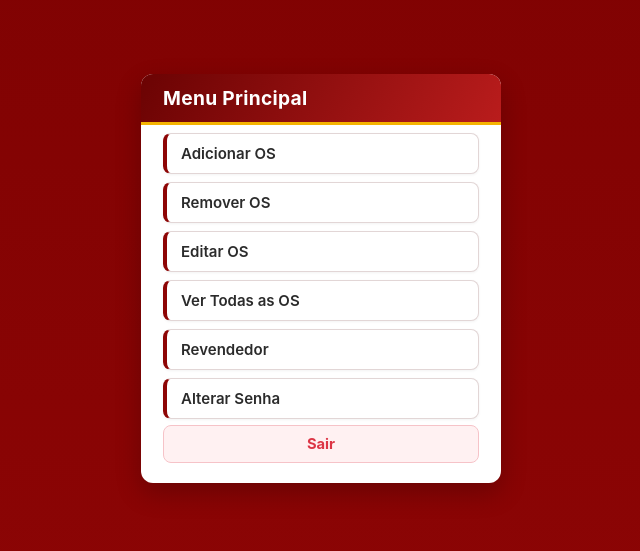
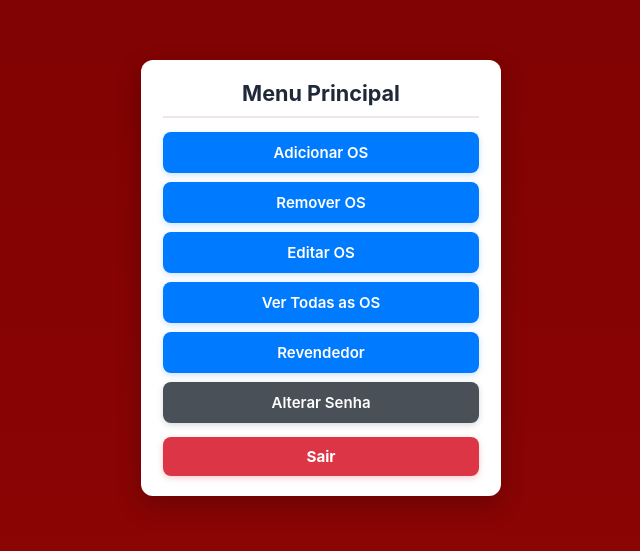
Before and after one commit to shark369/gerenciador_os, a website: page views/menu.html in a window 1280 px wide. Shown: the part 117-668 px from the top of the page, without its empty margins (319-959 px from the left). Drawn offline with Linux system fonts and the light colour scheme; files that its build step writes are made by us from their sources; sample sign-in values are in the browser's storage; files whose address does not match are found by name.

Commit message:
fix: Corrige menus com botoes solidos de texto branco e normaliza lista de produtos e cores em Ver OS

```diff
--- a/public/css/style.css
+++ b/public/css/style.css
@@ -287,7 +287,7 @@ body > .container:nth-child(2) { /* Target the second container in view_os.html
     margin-bottom: 15px;
 }
 
-.client-group ul, #osList ul { /* Apply to both grouped lists and the remove list */
+.client-group > ul, #osList > ul { /* Apply only to the direct OS cards grid */
     list-style: none;
     padding: 0;
     display: grid; /* Enable grid layout */
@@ -295,7 +295,7 @@ body > .container:nth-child(2) { /* Target the second container in view_os.html
     gap: 20px; /* Space between grid items */
 }
 
-.client-group li, #osList li { /* Apply to both grouped list items and the remove list items */
+.client-group > ul > li, #osList > ul > li { /* Apply only to direct card items */
     background-color: #fff;
     border: 1px solid #eee;
     border-radius: 8px; /* Slightly more rounded */
--- a/public/css/theme.css
+++ b/public/css/theme.css
@@ -27,6 +27,9 @@
 /* Cartões de OS com conteúdo em fluxo normal (texto inline) */
 .os-card-body {
     flex: 1;
+    display: flex;
+    flex-direction: column;
+    gap: 3px;
 }
 .os-card-body p {
     margin: 2px 0;
@@ -83,6 +86,7 @@
     body.stampex-theme .container:not(.reports-container) + .container,
     body.stampex-theme .container:not(.reports-container) + p + .container {
         margin-top: 14px;
+        padding-top: 18px;
     }
 
     /* Espaçamento lateral do conteúdo dos cartões */
@@ -118,7 +122,6 @@
     /* Título como faixa de cabeçalho */
     body.stampex-theme .container:not(.reports-container) > h2,
     body.stampex-theme .login-container > h2,
-    body.stampex-theme .menu-container > h2,
     body.stampex-theme .password-box > h2,
     body.stampex-theme .reset-box > h2,
     body.stampex-theme .container > h1 {
@@ -131,6 +134,18 @@
         letter-spacing: 0.3px;
         text-align: left;
         border-bottom: 3px solid var(--accent);
+    }
+
+    /* Título do Menu (limpo, centralizado e sem faixa pesada) */
+    body.stampex-theme .menu-container > h2 {
+        margin: 20px 22px 14px;
+        padding: 0 0 10px;
+        background: transparent;
+        color: #1f2937;
+        font-size: 1.35rem;
+        font-weight: 700;
+        text-align: center;
+        border-bottom: 2px solid #f0e6e6;
     }
 
     body.stampex-theme .container > h1 {
@@ -273,24 +288,28 @@
         cursor: not-allowed;
     }
 
-    /* Botão Sair */
+    /* Botão Sair (sólido, vermelho com texto branco e centralizado) */
     body.stampex-theme #logoutButton {
         display: block;
         width: calc(100% - 44px);
-        margin: 6px 22px 0;
-        padding: 9px 18px;
-        font-size: 0.92rem;
+        margin: 14px 22px 0;
+        padding: 10px 18px;
+        font-size: 0.95rem;
         font-weight: 700;
-        color: var(--danger);
-        background: #fff1f2;
-        border: 1.5px solid #f6c3c8;
+        text-align: center;
+        color: #ffffff;
+        background: #dc3545;
+        border: none;
         border-radius: 8px;
-        transition: background 0.2s, color 0.2s;
+        box-shadow: 0 2px 6px rgba(220, 53, 69, 0.25);
+        transition: background-color 0.2s, transform 0.15s, box-shadow 0.2s;
     }
     body.stampex-theme #logoutButton:hover {
-        color: #fff;
-        background: var(--danger);
-        border-color: var(--danger);
+        color: #ffffff;
+        background: #c82333;
+        border: none;
+        transform: translateY(-1px);
+        box-shadow: 0 4px 12px rgba(220, 53, 69, 0.35);
     }
 
     /* Links auxiliares (ex.: Esqueci minha senha) */
@@ -335,38 +354,79 @@
     }
 
     /* =====================================================
-       MENUS
+       MENUS (Botões sólidos com texto branco, sem texto vermelho)
        ===================================================== */
     body.stampex-theme .menu-container nav ul {
         list-style: none;
-        margin: 8px 0 0;
+        margin: 4px 0 0;
         padding: 0;
         display: flex;
         flex-direction: column;
-        gap: 8px;
+        gap: 9px;
     }
     body.stampex-theme .menu-container nav li {
         margin: 0;
     }
     body.stampex-theme .menu-container nav a {
         display: block;
-        padding: 10px 14px;
+        padding: 11px 16px;
         font-size: 0.94rem;
         font-weight: 600;
-        text-align: left;
+        text-align: center;
         text-decoration: none;
-        color: var(--text);
-        background: #fff !important;
-        border: 1px solid var(--border);
-        border-left: 4px solid var(--primary);
+        color: #ffffff !important;
+        background: #007bff;
+        border: none;
         border-radius: 8px;
-        box-shadow: 0 1px 3px rgba(0, 0, 0, 0.05);
-        transition: transform 0.15s, box-shadow 0.2s, color 0.2s;
+        box-shadow: 0 2px 6px rgba(0, 123, 255, 0.22);
+        transition: transform 0.15s, box-shadow 0.2s, background-color 0.2s;
     }
     body.stampex-theme .menu-container nav a:hover {
-        color: var(--primary);
-        transform: translateX(3px);
-        box-shadow: 0 4px 12px rgba(141, 5, 5, 0.14);
+        color: #ffffff !important;
+        background: #0056b3;
+        transform: translateY(-1px);
+        box-shadow: 0 4px 12px rgba(0, 123, 255, 0.35);
+    }
+    body.stampex-theme .menu-container #reportsLink a,
+    body.stampex-theme .menu-container #reportsMenuItem a {
+        background: #17a2b8 !important;
+        box-shadow: 0 2px 6px rgba(23, 162, 184, 0.22);
+    }
+    body.stampex-theme .menu-container #reportsLink a:hover,
+    body.stampex-theme .menu-container #reportsMenuItem a:hover {
+        background: #117a8b !important;
+        box-shadow: 0 4px 12px rgba(23, 162, 184, 0.35);
+    }
+    body.stampex-theme .menu-container #changePasswordLink a {
+        background: #495057 !important;
+        box-shadow: 0 2px 6px rgba(73, 80, 87, 0.22);
+    }
+    body.stampex-theme .menu-container #changePasswordLink a:hover {
+        background: #343a40 !important;
+        box-shadow: 0 4px 12px rgba(73, 80, 87, 0.35);
+    }
+    body.stampex-theme .menu-container .back-button {
+        display: block;
+        width: 100%;
+        margin: 12px 0 0;
+        padding: 10px 16px;
+        font-size: 0.92rem;
+        font-weight: 600;
+        text-align: center;
+        color: #ffffff;
+        background: #6c757d;
+        border: none;
+        border-radius: 8px;
+        text-decoration: none;
+        box-shadow: 0 2px 6px rgba(108, 117, 125, 0.22);
+        transition: background-color 0.2s, transform 0.15s;
+    }
+    body.stampex-theme .menu-container .back-button::before {
+        content: "← ";
+    }
+    body.stampex-theme .menu-container .back-button:hover {
+        background: #5a6268;
+        transform: translateY(-1px);
     }
 
     /* =====================================================
@@ -428,16 +488,19 @@
         display: flex;
         align-items: center;
         flex-wrap: wrap;
-        gap: 6px;
+        gap: 8px;
         margin: 0 0 10px;
-        padding-bottom: 6px;
-        font-size: 1rem;
-        color: var(--primary);
-        border-bottom: 2px solid #f2e2e2;
+        padding-bottom: 8px;
+        font-size: 1.05rem;
+        font-weight: 700;
+        color: #1f2937;
+        border-bottom: 2px solid #e5e7eb;
     }
-    body.stampex-theme .client-group > h3 small {
-        color: var(--muted);
+    body.stampex-theme .client-group > h3 small,
+    body.stampex-theme .client-group > h3 .client-balance {
+        color: #4b5563;
         font-weight: 600;
+        font-size: 0.9rem;
     }
 
     body.stampex-theme .client-group > ul,
@@ -460,6 +523,7 @@
         padding: 12px 14px;
         font-size: 0.86rem;
         line-height: 1.4;
+        color: #2b2b2b;
         background: #fff;
         border: 1px solid var(--border);
         border-left: 4px solid var(--primary);
@@ -476,14 +540,38 @@
     body.stampex-theme #osList > ul > li > hr {
         display: none;
     }
+    body.stampex-theme .client-group > ul > li strong {
+        color: #111827;
+    }
+    body.stampex-theme .client-group .os-products-title,
     body.stampex-theme .client-group li h4 {
         margin: 6px 0 2px;
-        font-size: 0.82rem;
-        color: var(--primary);
+        font-size: 0.88rem;
+        color: #1f2937;
+        font-weight: 700;
     }
-    body.stampex-theme .client-group li ul {
-        margin: 0 0 4px;
-        padding-left: 18px;
+    body.stampex-theme .client-group ul.os-products-list,
+    body.stampex-theme .client-group .os-card-body ul {
+        list-style: disc outside;
+        margin: 3px 0 6px 18px;
+        padding: 0;
+        display: block;
+    }
+    body.stampex-theme .client-group ul.os-products-list li,
+    body.stampex-theme .client-group .os-card-body ul li {
+        display: list-item !important;
+        background: transparent !important;
+        border: none !important;
+        border-radius: 0 !important;
+        box-shadow: none !important;
+        padding: 2px 0 !important;
+        margin: 0 !important;
+        color: #374151 !important;
+        font-size: 0.85rem !important;
+        line-height: 1.35 !important;
+        position: static !important;
+        height: auto !important;
+        transform: none !important;
     }
     body.stampex-theme .client-group li small,
     body.stampex-theme #osList li small {
@@ -521,17 +609,20 @@
         font-size: 0.88rem;
         font-weight: 700;
         border-radius: 7px;
-        transition: background 0.2s, color 0.2s, box-shadow 0.2s;
+        transition: background 0.2s, color 0.2s, box-shadow 0.2s, transform 0.15s;
     }
     body.stampex-theme #osList .remove-btn {
-        color: var(--danger);
-        background: #fff1f2;
-        border: 1.5px solid #f6c3c8;
+        color: #ffffff;
+        background: #dc3545;
+        border: none;
+        box-shadow: 0 2px 6px rgba(220, 53, 69, 0.22);
     }
     body.stampex-theme #osList .remove-btn:hover {
-        color: #fff;
-        background: var(--danger);
-        border-color: var(--danger);
+        color: #ffffff;
+        background: #c82333;
+        border: none;
+        transform: translateY(-1px);
+        box-shadow: 0 4px 10px rgba(220, 53, 69, 0.35);
     }
 
     /* Carregar mais */
--- a/public/js/view_os_script.js
+++ b/public/js/view_os_script.js
@@ -168,14 +168,14 @@ document.addEventListener('DOMContentLoaded', async () => {
 
             const clientGroupDiv = document.createElement('div');
             clientGroupDiv.classList.add('client-group');
-            clientGroupDiv.innerHTML = `<h3>Cliente: ${clientName} ${converterTag} <small>(Saldo: R$ ${clientBalance.toFixed(2)})</small></h3>`;
+            clientGroupDiv.innerHTML = `<h3>Cliente: ${clientName} ${converterTag} <small class="client-balance">(Saldo: R$ ${clientBalance.toFixed(2)})</small></h3>`;
 
             const ul = document.createElement('ul');
             groupedOrders[clientName].orders.forEach(os => {
                 let productsHtml = '';
                 const products = Array.isArray(os.products) ? os.products : [];
                 if (products.length > 0) {
-                    productsHtml = '<h4>Produtos:</h4><ul>';
+                    productsHtml = '<p class="os-products-title"><strong>Produtos:</strong></p><ul class="os-products-list">';
                     products.forEach(product => {
                         const productVal = parseFloat(product.value) || 0;
                         productsHtml += `<li>${product.name} (Qtd: ${product.quantity}, Valor Unitário: R$ ${productVal.toFixed(2)})</li>`;
```
